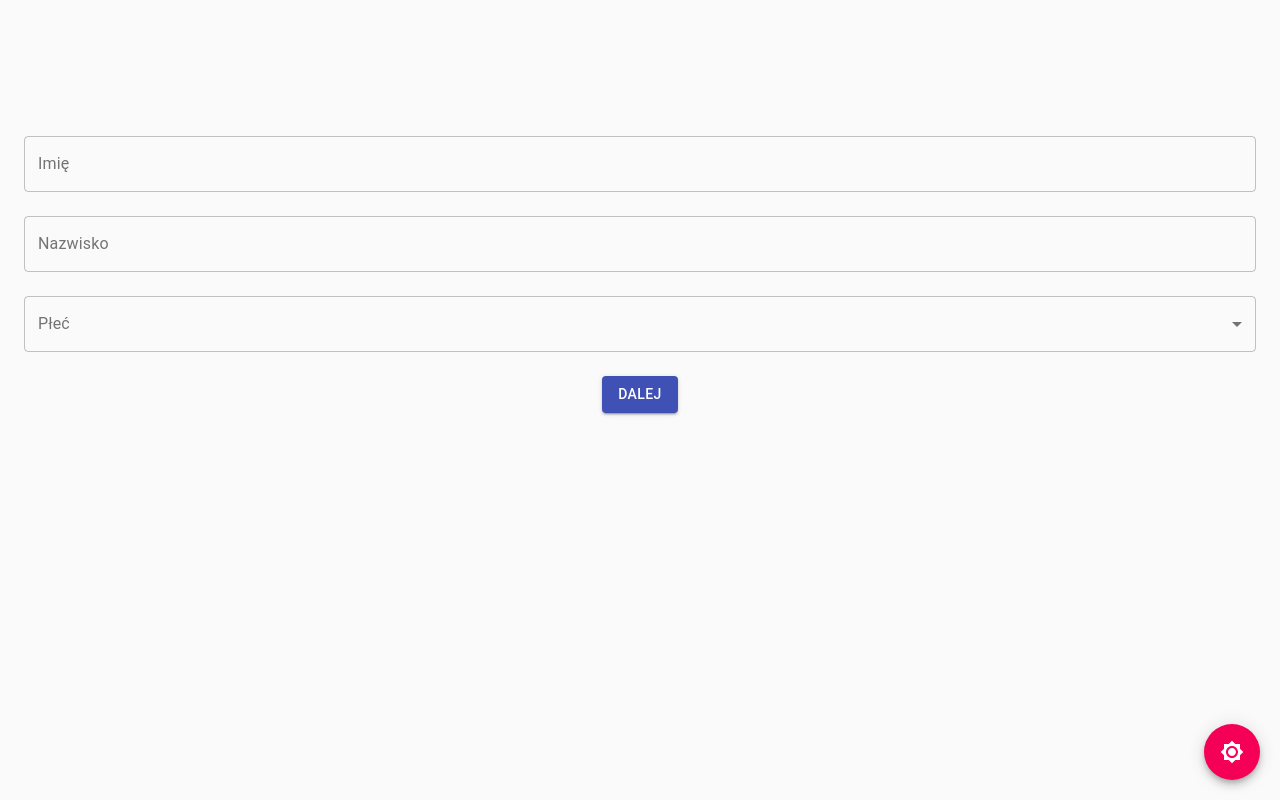
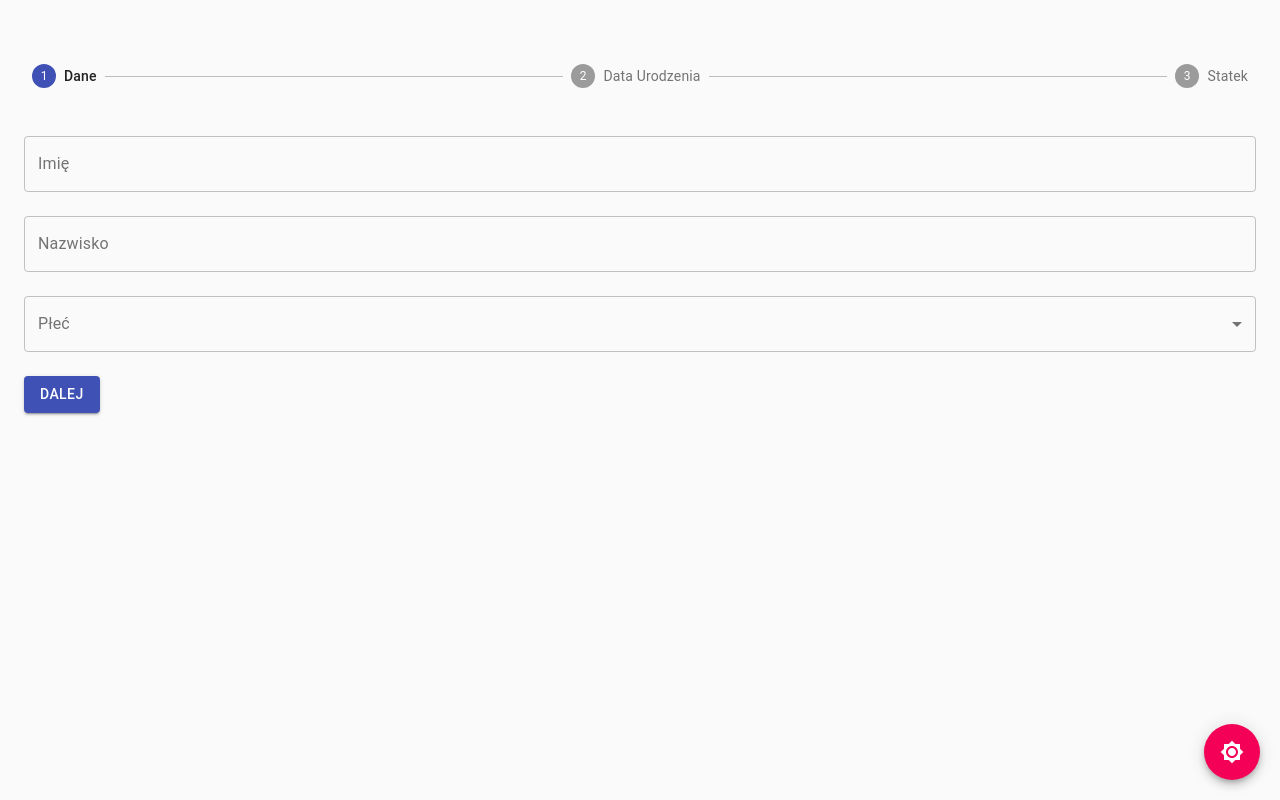
Before and after one commit to arturmolenda/react-form, a React (Create React App) app: page / in a window 1280 px wide. Built offline with nearby package versions, Linux system fonts and the light colour scheme.

Commit message:
add validation to StepOne

```diff
--- a/src/components/formComponents/StepOne.js
+++ b/src/components/formComponents/StepOne.js
@@ -1,31 +1,66 @@
 import React, { useState } from 'react';
 
-import { FormControl, InputLabel, Select, TextField } from '@material-ui/core';
+import { useSelector } from 'react-redux';
+
+import {
+  FormControl,
+  FormHelperText,
+  Grid,
+  InputLabel,
+  Select,
+  TextField,
+} from '@material-ui/core';
 import StepButtons from '../StepButtons';
+import Steps from '../Steps';
 
 const StepOne = () => {
-  const [name, setName] = useState();
-  const [surname, setSurname] = useState();
-  const [sex, setSex] = useState();
+  const { name: nameData, surname: surnameData, sex: sexData } = useSelector(
+    (state) => state.userData
+  );
+  const [name, setName] = useState(nameData);
+  const [surname, setSurname] = useState(surnameData);
+  const [sex, setSex] = useState(sexData);
+  const [submitted, setSubmitted] = useState(false);
+  const userData = { name, surname, sex };
+
+  const validate = () => {
+    setSubmitted(true);
+    return name.trim() !== '' && surname.trim() !== '' && sex;
+  };
+
   return (
-    <>
+    <Grid container item xs={12} md={12} xl={6}>
+      <Steps validate={validate} userData={userData} />
       <TextField
         fullWidth
+        type='text'
+        name='name'
         variant='outlined'
         label='Imię'
         margin='normal'
         value={name}
         onChange={(e) => setName(e.target.value)}
+        error={submitted && !Boolean(name.trim())}
+        helperText={submitted && 'Imię nie może być puste!'}
       />
       <TextField
         fullWidth
+        type='text'
+        name='surname'
         variant='outlined'
         label='Nazwisko'
         margin='normal'
         value={surname}
         onChange={(e) => setSurname(e.target.value)}
+        error={submitted && !Boolean(surname.trim())}
+        helperText={submitted && 'Nazwisko nie może być puste!'}
       />
-      <FormControl fullWidth margin='normal' variant='outlined'>
+      <FormControl
+        fullWidth
+        margin='normal'
+        variant='outlined'
+        error={submitted && !Boolean(sex)}
+      >
         <InputLabel>Płeć</InputLabel>
         <Select
           native
@@ -39,9 +74,12 @@ const StepOne = () => {
           <option value='Kobieta'>Kobieta</option>
           <option value='Inne'>Inne</option>
         </Select>
+        {submitted && !Boolean(sex) && (
+          <FormHelperText>Płeć nie może być pusta!</FormHelperText>
+        )}
       </FormControl>
-      <StepButtons step={0} userData={{ name, surname, sex }} />
-    </>
+      <StepButtons step={0} userData={userData} validate={validate} />
+    </Grid>
   );
 };
 
```
